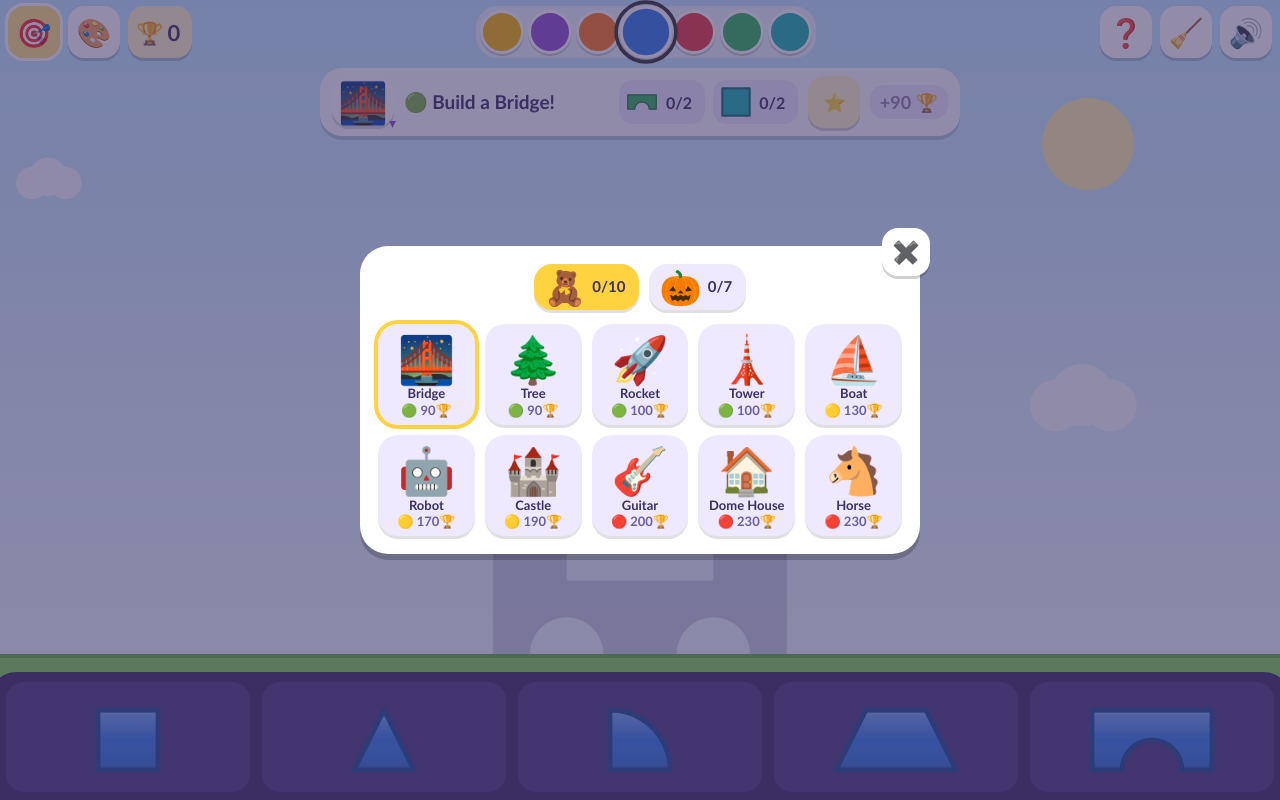
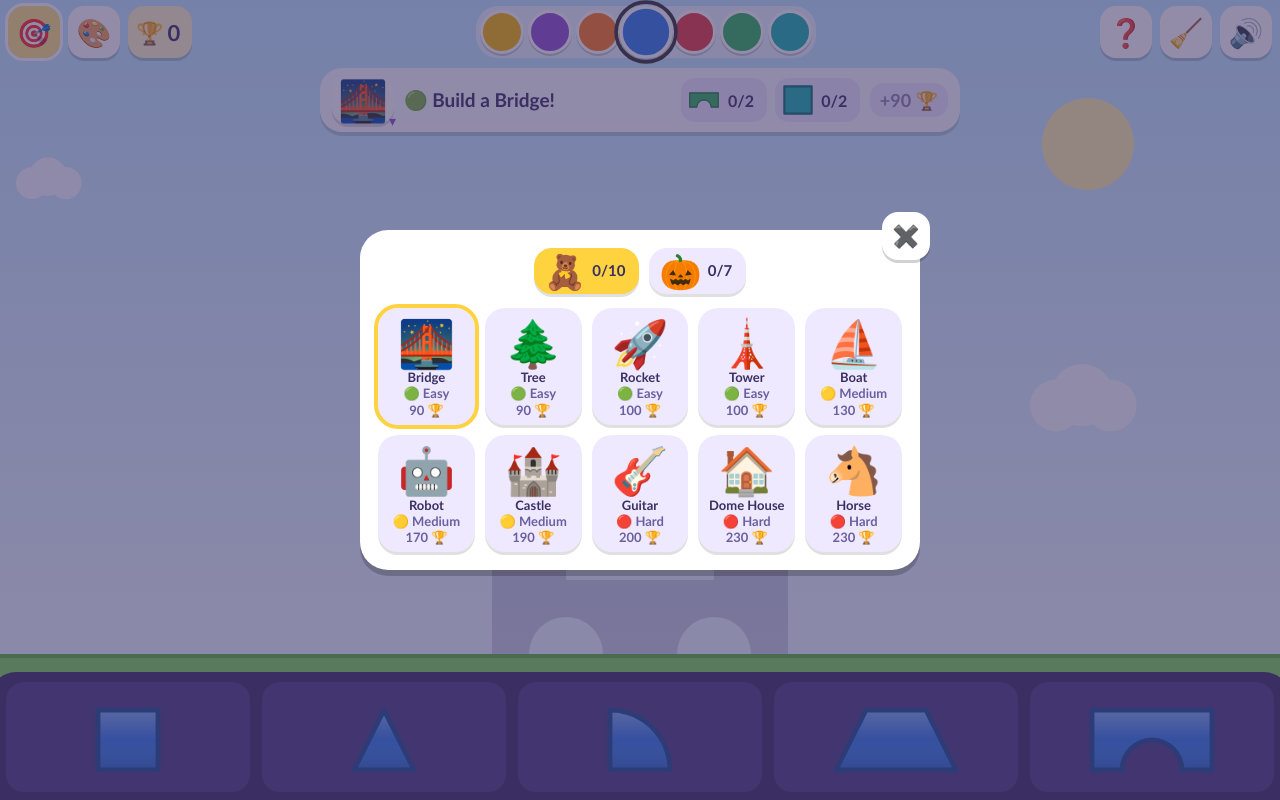
Before and after one commit to CharlBrill89/magnet-blocks, a website: page index.html in a window 1280 px wide. Both pictures are taken after a click on the button 516 px from the left and 369 px from the top of the page. Drawn offline with Linux system fonts and the light colour scheme; animation ran at ten frames a second.

Commit message:
Drop the difficulty setting and name the tiers in words
Players found the star button confusing and most struggle on the easiest
level, so every challenge now shows the grey outline and the button is
gone. Without the old double-points level, a build scores pieces x 10 x
tier, plus 50 the first time. The picker labels each build Easy, Medium
or Hard next to its coloured dot.

Co-Authored-By: Claude Opus 5.5 <noreply@anthropic.com>

```diff
--- a/game.js
+++ b/game.js
@@ -16,7 +16,6 @@
     pieces: [], nextId: 1, color: G.COLORS[3].hex, selected: null,
     mode: 'free', challengeIdx: 0, won: false,
     drag: null, glow: null, particles: [], muted: false,
-    level: loadLevel(), // 1 ⭐ outline of the build, 2 ⭐⭐ counts only
     score: Number(load('magnet-blocks-score', 0)) || 0, lastGain: 0,
   };
   function load(key, fallback) {
@@ -26,12 +25,8 @@
   function save(key, value) {
     try { localStorage.setItem(key, JSON.stringify(value)); } catch (e) { /* ignore */ }
   }
-  function loadLevel() {
-    try { const v = Number(localStorage.getItem('magnet-blocks-difficulty')); if (v === 1 || v === 2) return v; } catch (e) { /* private mode */ }
-    return 1;
-  }
   function slots() {
-    return state.mode === 'challenge' && state.level === 1 ? G.targetSlots(G.CHALLENGES[state.challengeIdx]) : [];
+    return state.mode === 'challenge' ? G.targetSlots(G.CHALLENGES[state.challengeIdx]) : [];
   }
   const view = { W: 0, H: 0, dpr: 1, trayH: 100, groundY: 0, s: 40, topReserve: 100 };
 
@@ -292,10 +287,11 @@
   // ----- choose what to build
   const doneBuilds = new Set([].concat(load('magnet-blocks-done', [])));
   const TIER_DOT = { 1: '🟢', 2: '🟡', 3: '🔴' };
+  const TIER_NAME = { 1: 'Easy', 2: 'Medium', 3: 'Hard' };
   const current = () => G.CHALLENGES[state.challengeIdx];
   const packOf = (id) => G.PACKS.find((p) => p.id === id);
   const packBuilds = (id) => G.CHALLENGES.filter((c) => c.pack === id);
-  const potential = (ch) => G.challengeScore(ch, state.level, !doneBuilds.has(ch.id));
+  const potential = (ch) => G.challengeScore(ch, !doneBuilds.has(ch.id));
   let pickerPack = null;
   function openPicker() {
     pickerPack = pickerPack || current().pack;
@@ -309,7 +305,7 @@
     $('pickGrid').innerHTML = G.CHALLENGES.map((ch, i) => ch.pack !== pickerPack ? '' :
       `<button class="pick${i === state.challengeIdx ? ' current' : ''}${doneBuilds.has(ch.id) ? ' done' : ''}" ` +
       `data-i="${i}" aria-label="${ch.name}">${ch.emoji}<span>${ch.name}</span>` +
-      `<span class="meta">${TIER_DOT[ch.tier]} ${potential(ch)}🏆</span></button>`).join('');
+      `<span class="meta">${TIER_DOT[ch.tier]} ${TIER_NAME[ch.tier]}</span><span class="meta">${potential(ch)} 🏆</span></button>`).join('');
     for (const b of $('pickGrid').children) b.addEventListener('click', () => startChallenge(Number(b.dataset.i)));
     $('picker').classList.toggle('halloween', pickerPack === 'halloween');
     $('picker').classList.add('show');
@@ -350,17 +346,6 @@
     $('btnSound').textContent = state.muted ? '🔇' : '🔊';
     if (!state.muted) sfx.pop();
   });
-  $('level').addEventListener('click', () => {
-    state.level = state.level % 2 + 1;
-    try { localStorage.setItem('magnet-blocks-difficulty', String(state.level)); } catch (e) { /* ignore */ }
-    sfx.color();
-    syncLevel();
-    if (!state.won) updateGain();
-  });
-  function syncLevel() {
-    $('level').textContent = '⭐'.repeat(state.level);
-    $('level').setAttribute('aria-label', 'Difficulty ' + state.level + ' of 2');
-  }
   $('next').addEventListener('click', () => startChallenge(G.nextChallenge(state.challengeIdx, doneBuilds)));
 
   function clearAll(silent) {
@@ -587,7 +572,7 @@
     });
   }
 
-  // ⭐: one plain grey outline of the build (no colours, no piece lines).
+  // One plain grey outline of the build (no colours, no piece lines).
   function drawTarget() {
     const ss = slots(); if (!ss.length) return;
     ctx.beginPath();
@@ -661,7 +646,6 @@
   window.addEventListener('orientationchange', () => setTimeout(layout, 150));
   document.addEventListener('contextmenu', (e) => e.preventDefault());
   syncPalette();
-  syncLevel();
   syncScore();
   layout();
   // First visit: a blank board and the welcome. After that: straight into challenges.
--- a/geometry.js
+++ b/geometry.js
@@ -466,15 +466,13 @@
   }
 
   // Points for finishing a build: 10 per piece, times the tier (easy ×1,
-  // medium ×2, hard ×3), doubled on ⭐⭐, plus a bonus the first time that
-  // build is ever finished.
+  // medium ×2, hard ×3), plus a bonus the first time that build is ever finished.
   const POINTS_PER_PIECE = 10;
   const FIRST_TIME_BONUS = 50;
   /** Extra points the first time every build in a pack has been finished. */
   const PACK_BONUS = 200;
-  function challengeScore(challenge, level, firstTime) {
-    return challenge.layout.length * POINTS_PER_PIECE * challenge.tier * (level === 2 ? 2 : 1) +
-      (firstTime ? FIRST_TIME_BONUS : 0);
+  function challengeScore(challenge, firstTime) {
+    return challenge.layout.length * POINTS_PER_PIECE * challenge.tier + (firstTime ? FIRST_TIME_BONUS : 0);
   }
 
   /** The build ➡️ goes to: the next unfinished one along the pack's path, else simply the next one. */
--- a/index.html
+++ b/index.html
@@ -53,7 +53,6 @@
     box-shadow: 0 5px 0 #1f8340, 0 0 0 6px rgba(255,255,255,.8); }
   #next.show { display: flex; animation: popIn .45s ease-out, wiggle .9s .45s infinite; }
   #next .arrow { font-size: 34px; }
-  #level { width: auto; min-width: 52px; padding: 0 8px; font-size: 18px; letter-spacing: -2px; background: #fff6c9; }
   #card.won { background: #fff6c9; }
   #card h1 { flex: 1; }
   @media (max-width: 639px) {
@@ -139,7 +138,6 @@
   <button class="big" id="cardEmoji" aria-label="Choose what to build"></button>
   <h1 id="cardTitle"></h1>
   <div id="chips"></div>
-  <button id="level" class="tool" title="Difficulty"></button>
   <div id="gain"></div>
 </div>
 <button id="next" aria-label="Next challenge"><span class="arrow">➡️</span><span id="nextEmoji"></span></button>
```
Also changed, not shown: tests/geometry.test.js (+4 -6 lines), tests/smoke.js (+12 -18 lines), README.md.
